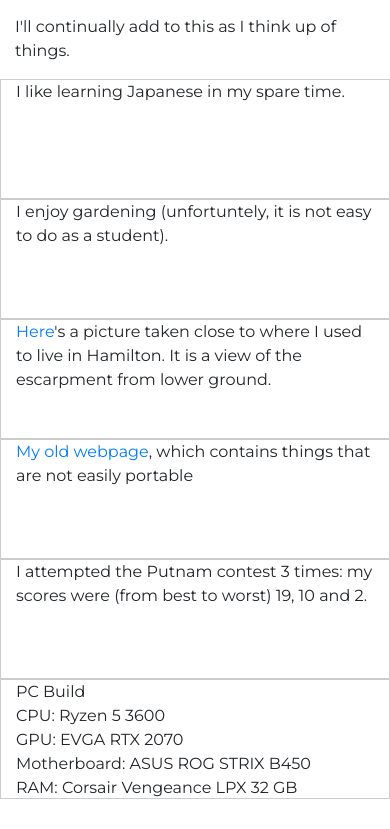
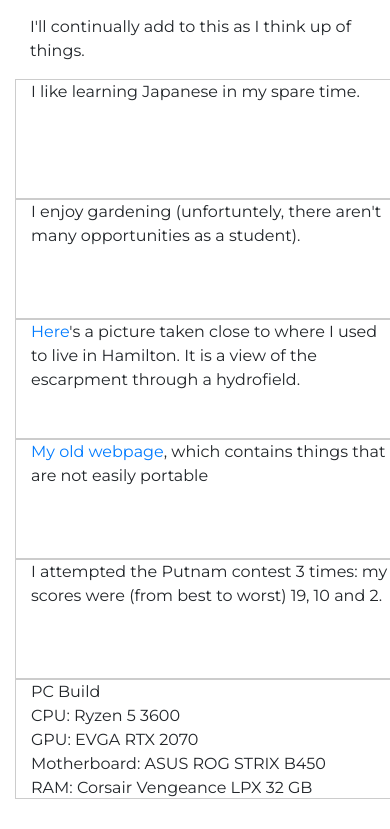
Before and after one commit to zhanggq1996/zhanggq1996.github.io, a plain HTML site: page index.html in a window 390 px wide. Shown: the part 4031-4860 px from the top of the page. Drawn offline with nearby package versions, Linux system fonts and the light colour scheme.

Commit message:
added better margins for mobile

```diff
--- a/assets/css/styles.css
+++ b/assets/css/styles.css
@@ -28,6 +28,13 @@
     display: block;
     margin-left: auto;
     margin-right: auto;
+}
+
+@media screen and (max-width: 1024px) {
+    .page-container {
+        margin-left: 15px;
+        margin-right: 15px;
+    }
 }
 
 @media screen and (max-width: 950px) {
--- a/index.html
+++ b/index.html
@@ -128,10 +128,10 @@
                             I like learning Japanese in my spare time.
                         </div>
                         <div class="col-sm-3 miscbox">
-                            I enjoy gardening (unfortuntely, it is not easy to do as a student).
+                            I enjoy gardening (unfortuntely, there aren't many opportunities as a student).
                         </div>
                         <div class="col-sm-3 miscbox">
-                            <a href="https://imgur.com/a/KvdKQlj" target="_blank">Here</a>'s a picture taken close to where I used to live in Hamilton. It is a view of the escarpment from lower ground.
+                            <a href="https://imgur.com/a/KvdKQlj" target="_blank">Here</a>'s a picture taken close to where I used to live in Hamilton. It is a view of the escarpment through a hydrofield.
                         </div>
                         <div class="col-sm-3 miscbox">
                             <a href="https://maytide.github.io/" target="_blank">My old webpage</a>, which contains things that are not easily portable
```
